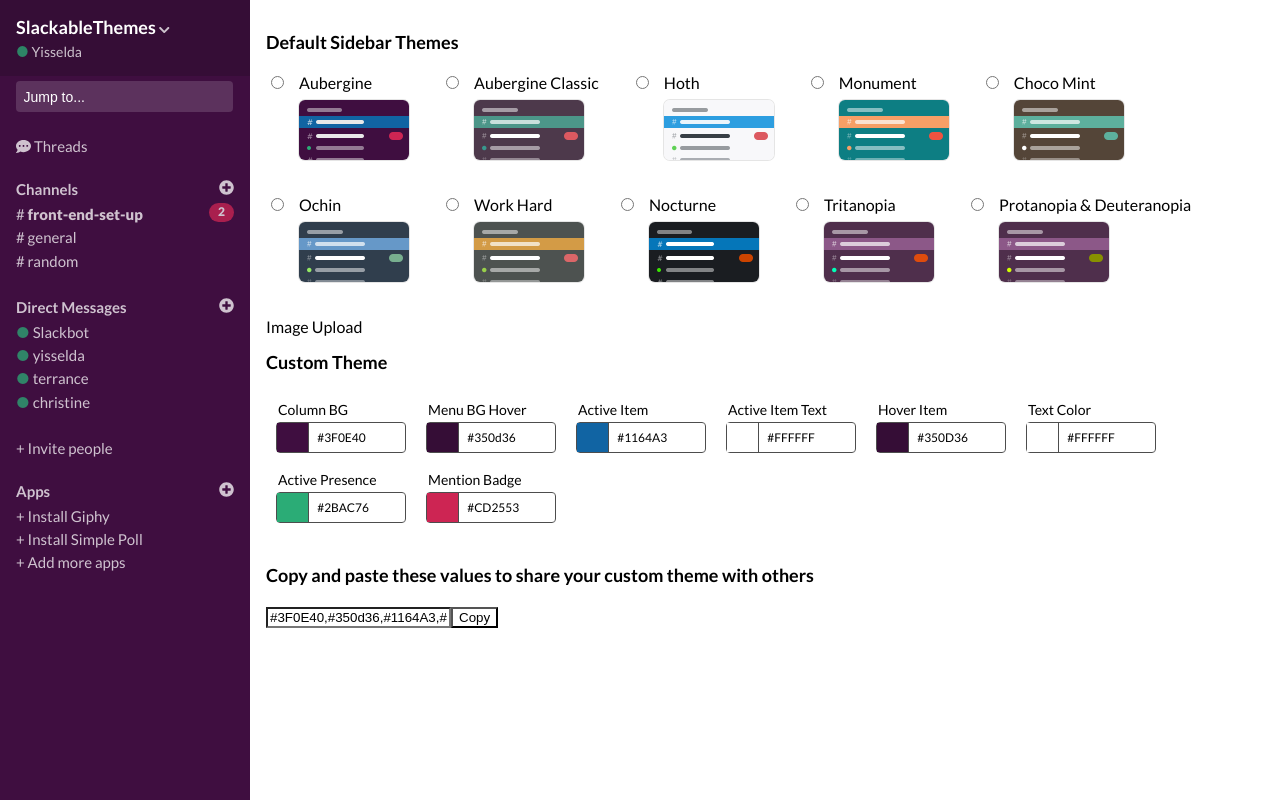
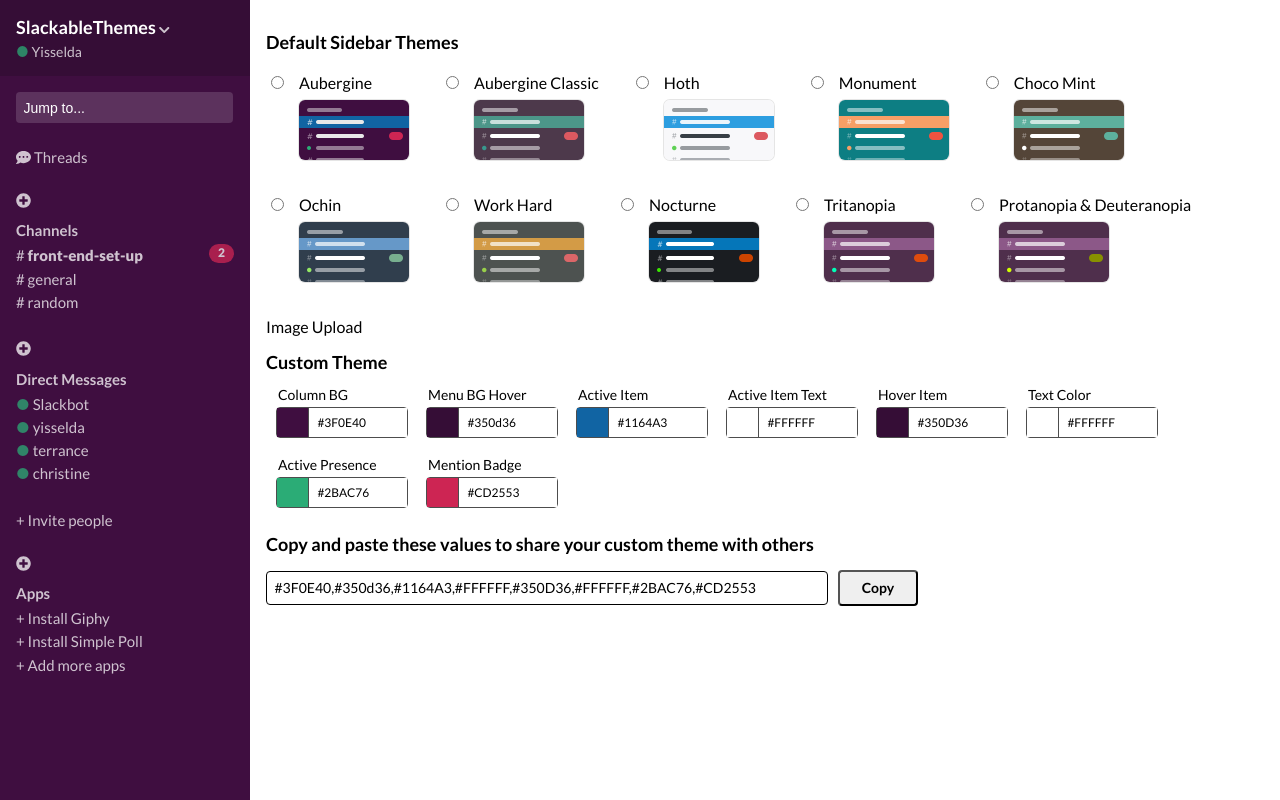
Before and after one commit to yisselda/SlackableThemes, a React app: page / in a window 1280 px wide. Built offline with nearby package versions, Linux system fonts and the light colour scheme.

Commit message:
Add styling for color-input

```diff
--- a/src/components/ColorInput.js
+++ b/src/components/ColorInput.js
@@ -6,8 +6,8 @@
     <div className='color-input'>
       <h2 className='color-input-title'>Copy and paste these values to share your custom theme with others</h2>
       <form>
-        <input type="text" name="color-input-box" value={theme} readOnly/>
-        <input type="submit" value="Copy" />
+        <input type="text" className="color-input-box" value={theme} readOnly/>
+        <input type="submit" className="copy-button" value="Copy" />
       </form>
     </div>
   )
--- a/src/styles/color-input.scss
+++ b/src/styles/color-input.scss
@@ -1,5 +1,29 @@
 @import "dashboard.scss";
+@import "sidebar.scss";
+@import "index.scss";
 
-.color-input-title {
-  @include title-style();
+.color-input {
+  .color-input-title {
+    @include title-style();
+  }
+
+  .color-input-box {
+    max-width: 545px;
+    width: 100%;
+    margin: 0 8px 0 0;
+    border: 1px solid black;
+    font-family: $default-font-family;
+    @include input-style();
+  }
+
+  .copy-button {
+    font-weight: bold;
+    text-decoration: none;
+    align-items: center;
+    font-size: 15px;
+    min-width: 80px;
+    padding: 0 12px 1px;
+    font-family: $default-font-family;
+    @include input-style();
+  }
 }
--- a/src/styles/color-picker.scss
+++ b/src/styles/color-picker.scss
@@ -1,7 +1,9 @@
+@import "index.scss";
+
 .colorpickers-container {
   display: inline-flex;
   flex-wrap: wrap;
-  margin-bottom: 1em;
+  width: 100%;
 
   .container {
     display: -webkit-box;
@@ -23,6 +25,7 @@
     border: 1px solid #4d4d4d;
     height: 29.5px;
     border-radius: 4px;
+    width: 100%;
   }
 
   .color-sq {
@@ -37,9 +40,7 @@
     padding: 0 8px;
     width: 100%;
     font-size: 12px;
-    font-family: 'Lato', -apple-system, BlinkMacSystemFont, "Segoe UI", "Roboto", "Oxygen",
-    "Ubuntu", "Cantarell", "Fira Sans", "Droid Sans", "Helvetica Neue",
-    sans-serif;
+    font-family: $default-font-family;
   }
 
   .color-picker {
@@ -66,8 +67,6 @@
     line-height: 14px;
     margin-bottom: 5px;
     margin-left: 2px;
-    font-family: 'Lato', -apple-system, BlinkMacSystemFont, "Segoe UI", "Roboto", "Oxygen",
-    "Ubuntu", "Cantarell", "Fira Sans", "Droid Sans", "Helvetica Neue",
-    sans-serif;
+    font-family: $default-font-family;
   }
 }
--- a/src/styles/dashboard.scss
+++ b/src/styles/dashboard.scss
@@ -1,8 +1,7 @@
 @mixin title-style {
   opacity: 1;
-  margin-bottom: 20px;
   font-size: 18px;
-  font-weight: bold
+  font-weight: bold;
 }
 
 .dashboard {
@@ -12,8 +11,10 @@
 h2.colorpickers-title {
   @include title-style();
   opacity: 1;
+  margin-bottom: 5px;
 }
 
 h2.default-theme-title {
   @include title-style();
+  margin-bottom: 20px;
 }
--- a/src/styles/index.scss
+++ b/src/styles/index.scss
@@ -1,10 +1,12 @@
 @import url('https://fonts.googleapis.com/css?family=Lato:300,400,700,900');
+
+$default-font-family: 'Lato', -apple-system, BlinkMacSystemFont, "Segoe UI", "Roboto", "Oxygen",
+    "Ubuntu", "Cantarell", "Fira Sans", "Droid Sans", "Helvetica Neue",
+    sans-serif;
 
 body {
   margin: 0;
-  font-family: 'Lato', -apple-system, BlinkMacSystemFont, "Segoe UI", "Roboto", "Oxygen",
-    "Ubuntu", "Cantarell", "Fira Sans", "Droid Sans", "Helvetica Neue",
-    sans-serif;
+  font-family: $default-font-family;
   -webkit-font-smoothing: antialiased;
   -moz-osx-font-smoothing: grayscale;
 }
--- a/src/styles/sidebar.scss
+++ b/src/styles/sidebar.scss
@@ -17,11 +17,24 @@
   float: right;
 }
 
+@mixin partial-opacity {
+  opacity: 0.75;
+}
+
+@mixin input-style {
+  border-radius: 4px;
+  padding: 7.5px;
+  font-size: $user-font-size;
+  margin-right: 10px;
+}
+
 .sidebar {
   background-color: $purple;
   color: #fff;
   font-size: $default-font-size;
-}
+
+  .sidebar-menu {
+    padding: 16px;
 
     .company-name {
       font-size: $title-font-size;
@@ -32,13 +45,26 @@
       margin: 5px 0px 0px 0px;
     }
 
+    .bell-icon {
+      font-size: 1.25rem;
+      @include right-float();
+      @include partial-opacity();
+    }
+
+    .down-icon {
+      font-size: 0.75rem;
+      @include partial-opacity();
+    }
+  }
+
+  .sidebar-nav {
+    padding: 16px;
+
     .find-input {
       width: 92.5%;
-  border-radius: 4px;
-  padding: 7.5px;
+      background-color: rgba(255,255,255,0.15);
       border: none;
-  font-size: $user-font-size;
-  margin-right: 10px;
+      @include input-style();
 
       &:focus {
         outline: none;
@@ -49,14 +75,17 @@
       margin: 25px 0 25px 0;
     }
 
-input {
-  background-color: rgba(255,255,255,0.15);
+    .bell-icon {
+      @include right-float();
+      @include partial-opacity();
+    }
   }
 
   h2 {
     font-size: $default-font-size;
     margin-bottom: 5px;
-  @include bold-font;
+    @include bold-font();
+    @include partial-opacity();
   }
 
   h1 {
@@ -74,30 +103,16 @@
     }
   }
 
-.bell-icon {
-  font-size: 1.25rem;
-}
-
-.down-icon {
-  font-size: 0.75rem;
-}
-
-.plus-icon, .bell-icon {
-  @include right-float();
-}
-
-.sidebar-menu, .sidebar-nav {
-  padding: 16px;
-}
-
-.sidebar-nav {
-  padding-top: 5px;
-}
-
   a {
     text-decoration: none;
     color: inherit;
     display: block;
+    @include partial-opacity();
+  }
+
+  p {
+    @include partial-opacity();
+  }
 }
 
 h2, a, p, .plus-icon, .bell-icon, .down-icon {
```
Lines whose indentation alone changed are shown as unchanged.
